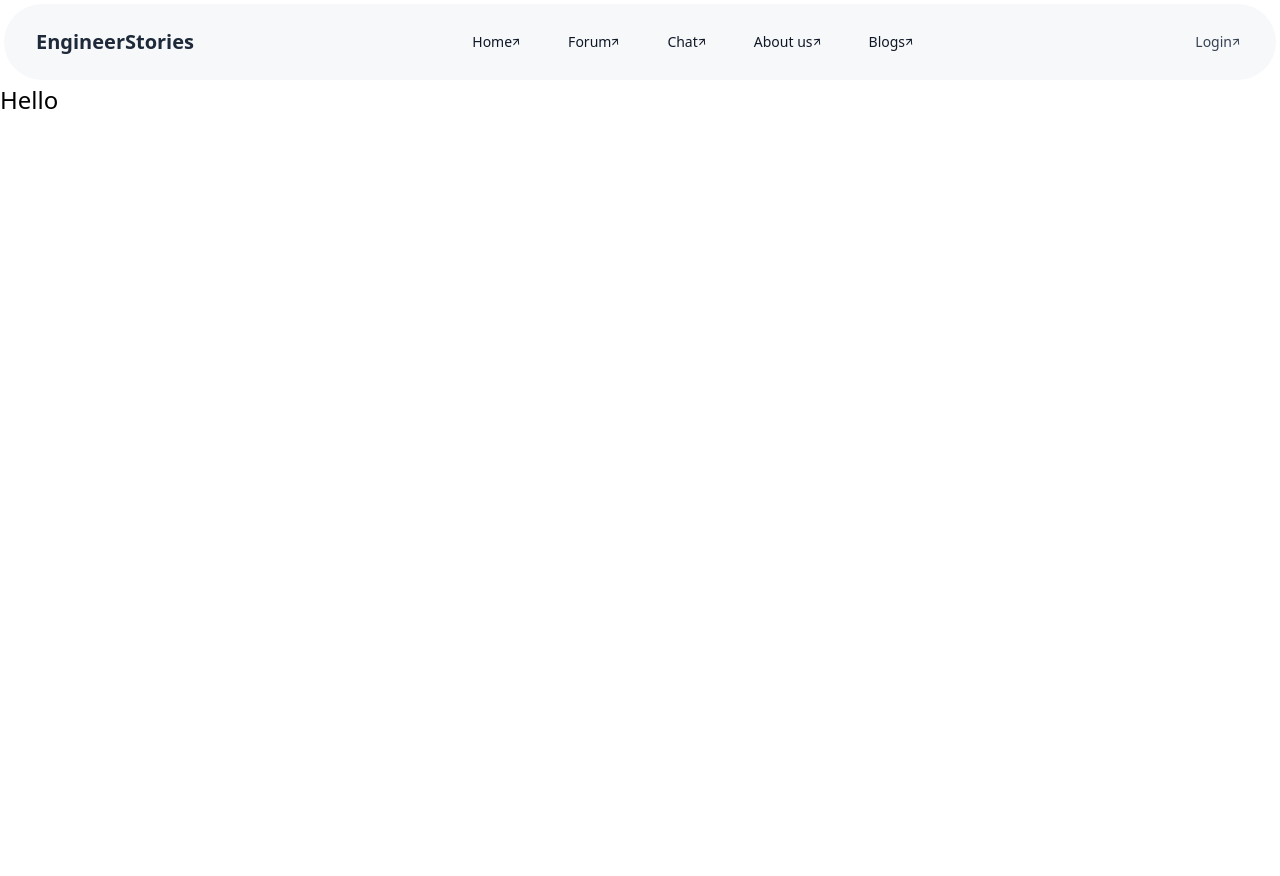
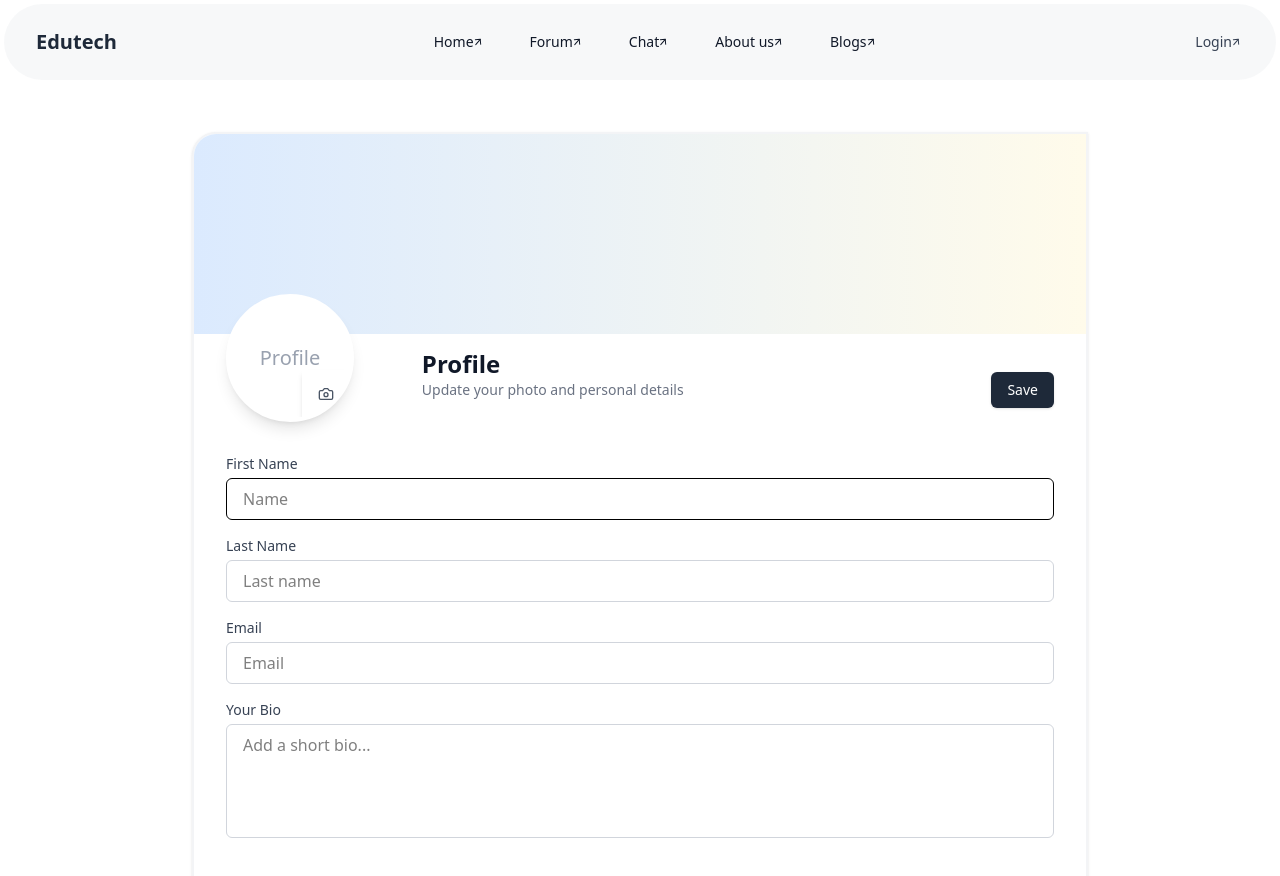
Before and after one commit to rbhavesh1525/Devclash_Frontend, a React (Vite) app: page /student-profile in a window 1280 px wide. Before the commit this address led to /. Before the commit the page ends 800 px from the top, so only its background shows below. Built offline with nearby package versions, Linux system fonts and the light colour scheme.

Commit message:
authentication working done

```diff
--- a/src/App.jsx
+++ b/src/App.jsx
@@ -1,6 +1,6 @@
 
 import './App.css'
-import {Homepage} from "./Pages/PageIndex"
+import {Homepage,Studentprofile,UserSignin,UserSignup} from "./Pages/PageIndex"
 import {Navbar,TopNavBar} from "./Components/CompIndex"
 import {Routes,Route,BrowserRouter} from "react-router-dom"
 import { ToastContainer } from "react-toastify";
@@ -18,7 +18,10 @@ function App() {
     <Routes>
 
       <Route path='*' element={<Navigate  to="/"/>}/>
-      <Route path='/'element ={<> <TopNavBar/><Homepage/></>}/>
+      <Route path='/'element ={<><TopNavBar/><Homepage/></>}/>
+      <Route path='/user-signup' element={<><UserSignup/></>}/>
+      <Route path='/user-signin' element={<><UserSignin/></>}/>
+      <Route path='/student-profile' element={<><TopNavBar/><Studentprofile/></>}></Route>
 
 
     </Routes>
--- a/src/Components/TopNavBar.jsx
+++ b/src/Components/TopNavBar.jsx
@@ -43,13 +43,12 @@ function TopNavBar() {
 
   }
 
-
   return (
     <div className=" top-0 left-0 right-0 z-50">
       <div className="max-w-8xl mx-auto p-1">
         <div className="flex items-center justify-between px-8 py-5 bg-gray-200/30 backdrop-blur-[10px] rounded-full">
 
-          <div className="text-xl font-bold text-gray-800">EngineerStories</div>
+          <div className="text-xl font-bold text-gray-800">Edutech</div>
 
 
           <nav className="hidden lg:flex flex-grow justify-center items-center space-x-8">
@@ -134,7 +133,7 @@ function TopNavBar() {
               <>
 
             <Link
-              to="/login"
+              to="/user-signin"
               className="text-sm font-medium text-gray-700 hover:text-gray-900 transition-all duration-500 ease-in-out
                          flex items-center space-x-1 px-3 py-2 rounded-lg
                          relative group hover:translate-x-2"
--- a/src/Pages/PageIndex.js
+++ b/src/Pages/PageIndex.js
@@ -1,5 +1,6 @@
 import Homepage from "./Homepage"
+import UserSignup from "./UserSignup"
+import UserSignin from "./UserSignin"
 
-
-
-export {Homepage}
+import Studentprofile from "./Studentprofile"
+export {Homepage,Studentprofile,UserSignin,UserSignup}
--- /dev/null
+++ b/src/Pages/Studentprofile.jsx
@@ -0,0 +1,204 @@
+'use client'
+
+import { useState } from "react"
+import { motion } from "framer-motion"
+import { Camera } from 'lucide-react'
+import TopNavBar from "../Components/TopNavBar";
+
+ function Studentprofile() {
+    const [status, setStatus] = useState("");
+// After response:
+
+
+  const [profile, setProfile] = useState({
+    photo: null,
+  })
+
+  const [profileinfo, setProfileInfo] = useState({
+    firstname: "",
+    lastname: "",
+    email: "",
+    bio: "",
+  })
+
+  const handleFileChange = (e, type) => {
+    const file = e.target.files?.[0]
+    if (file) {
+      setProfile(prev => ({ ...prev, [type]: file }))
+    }
+  }
+
+
+  const handleOnChange =(e)=>{
+const {name,value} = e.target;
+setProfileInfo({
+  ...profileinfo,
+  [name]:value,
+})
+  }
+
+
+
+  const handleSubmit = async (e) => {
+    e.preventDefault();
+
+    const formData = new FormData();
+
+    // Append the text fields
+    formData.append("firstname", profileinfo.firstname);
+    formData.append("lastname", profileinfo.lastname);
+    formData.append("email", profileinfo.email);
+    formData.append("bio", profileinfo.bio);
+
+    // Append the image file
+    if (profile.photo) {
+      formData.append("photo", profile.photo);
+    }
+
+    try {
+      const res = await fetch("https://your-backend-url.com/api/profile", {
+        method: "POST",
+        body: formData,
+      });
+
+      const data = await res.json();
+
+      if (res.ok) {
+        console.log("Upload successful:", data);
+        setStatus("Profile uploaded successfully!");
+        // Optionally show success message or redirect
+      } else {
+        console.error("Upload failed:", data.message);
+      }
+    } catch (error) {
+      console.error("Error uploading profile:", error);
+    }
+  };
+
+
+  return (
+    <>
+
+    <div className="w-full max-w-4xl mx-auto mt-12  ">
+      <motion.div
+        initial={{ opacity: 0, y: 20 }}
+        animate={{ opacity: 1, y: 0 }}
+        transition={{ duration: 0.5 }}
+        className="bg-white rounded-tl-3xl border-2 border-gray-100 shadow-sm overflow-hidden"
+      >
+        <div className="relative w-full h-[200px] bg-gradient-to-r from-blue-100 to-amber-50"></div>
+
+        <form onSubmit={handleSubmit}>
+          <div className="px-8 pb-8">
+            <div className="flex justify-between items-center -mt-10 mb-8">
+              <motion.div
+                whileHover={{ scale: 1.05 }}
+                className="relative w-32 h-32 rounded-full border-4 border-white bg-white shadow-lg overflow-hidden flex items-center justify-center"
+              >
+                {profile.photo ? (
+                  <img
+                    src={URL.createObjectURL(profile.photo)}
+                    alt="Profile"
+                    className="w-full h-full object-cover"
+                    style={{ objectPosition: 'center' }}
+                  />
+                ) : (
+                  <span className="text-gray-400 text-xl">Profile</span>
+                )}
+                <input
+                  type="file"
+                  onChange={(e) => handleFileChange(e, 'photo')}
+                  className="absolute inset-0 opacity-0 cursor-pointer"
+                  accept="image/*"
+                />
+                <motion.button
+                  whileHover={{ scale: 1.1 }}
+                  className="absolute bottom-0 right-0 p-4 shadow-md"
+                >
+                  <Camera className="w-4 h-4 text-gray-600" />
+                </motion.button>
+              </motion.div>
+
+              <div className="mr-60 mt-8">
+                <h1 className="text-2xl font-semibold text-gray-900">Profile</h1>
+                <p className="text-sm text-gray-500">Update your photo and personal details</p>
+              </div>
+              <motion.button
+                type="submit"
+                whileHover={{ scale: 1.05 }}
+                whileTap={{ scale: 0.95 }}
+                className="px-4 py-2 bg-gray-800 text-white text-sm font-medium rounded-md shadow-sm mt-16"
+              >
+                Save
+              </motion.button>
+            </div>
+
+
+            <div className="space-y-6">
+              <div className="space-y-4">
+                <div>
+                  <label className="block text-sm font-medium text-gray-700 mb-1">
+                    First Name
+                  </label>
+                  <input
+                    type="text"
+                    className="w-full px-4 py-2 border rounded-md focus:ring-2 focus:ring-blue-500 focus:border-transparent "
+                    placeholder="Name"
+                    name="firstname"
+                    value={profileinfo.firstname}
+                    onChange={handleOnChange}
+                  />
+                </div>
+
+                <div>
+                  <label className="block text-sm font-medium text-gray-700 mb-1">
+                    Last Name
+                  </label>
+                  <input
+                    type="text"
+                    className="w-full px-4 py-2 border border-gray-300 rounded-md focus:ring-2 focus:ring-blue-500 focus:border-transparent"
+                    placeholder="Last name"
+                    name="lastname"
+                    value={profileinfo.lastname}
+                    onChange={handleOnChange}
+                  />
+                </div>
+
+                <div>
+                  <label className="block text-sm font-medium text-gray-700 mb-1">
+                    Email
+                  </label>
+                  <input
+                    type="email"
+                    className="w-full px-4 py-2 border border-gray-300 rounded-md focus:ring-2 focus:ring-blue-500 focus:border-transparent"
+                    placeholder="Email"
+                    name="email"
+                    value={profileinfo.email}
+                    onChange={handleOnChange}
+                  />
+                </div>
+
+                <div>
+                  <label className="block text-sm font-medium text-gray-700 mb-1">
+                    Your Bio
+                  </label>
+                  <textarea
+                    rows={4}
+                    className="w-full px-4 py-2 border border-gray-300 rounded-md focus:ring-2 focus:ring-blue-500 focus:border-transparent resize-none"
+                    placeholder="Add a short bio..."
+                    name="bio"
+                    value={profileinfo.bio}
+                    onChange={handleOnChange} // Attach onChange handler to inputs
+                  />
+                </div>
+              </div>
+            </div>
+          </div>
+        </form>
+      </motion.div>
+    </div>
+  </>
+
+  )
+}
+export default Studentprofile;
--- a/src/Pages/UserSignup.jsx
+++ b/src/Pages/UserSignup.jsx
@@ -13,6 +13,8 @@ function UserSignup() {
     phone:"",
     email: "",
     password: "",
+    className:"",
+    parentEmail : "",
   });
 
   const handleSignupSubmit = async (e) => {
@@ -69,13 +71,40 @@ function UserSignup() {
           />
 
 <input
-            type="phone"
+            type="tel"
             placeholder=" Phone Number"
             name="phone"
             value={signupData.phone}
             onChange={handleChange}
             className="w-full p-2 border border-gray-300 rounded-lg"
           />
+
+<select
+  name="className"
+  value={signupData.className}
+  onChange={handleChange}
+  className="w-full p-2 border border-gray-300 rounded-lg"
+>
+  <option value="">Select your Standard</option>
+  <option value="Grade 6">Grade 6</option>
+  <option value="Grade 7">Grade 7</option>
+  <option value="Grade 8">Grade 8</option>
+  <option value="Grade 9">Grade 9</option>
+  <option value="Grade 10">Grade 10</option>
+  <option value="Grade 11">Grade 11</option>
+  <option value="Grade 12">Grade 12</option>
+</select>
+
+
+<input
+            type="email"
+            placeholder="Enter your parent Email"
+            name="parentEmail"
+            value={signupData.parentEmail}
+            onChange={handleChange}
+            className="w-full p-2 border border-gray-300 rounded-lg"
+          />
+
 
           <input
             type="email"
--- a/src/Store/authStore.js
+++ b/src/Store/authStore.js
@@ -3,19 +3,19 @@ import { create } from "zustand";
 const useAuthStore = create((set) => ({
   user: JSON.parse(localStorage.getItem("user")) || null,
   token: localStorage.getItem("token") || null,
-  hospitalId: localStorage.getItem("hospitalId") || null,  // 🔹 Persist hospitalId
+
   isAuthenticated: !!localStorage.getItem("token"),
 
   // Login function
   login: (userData, token) => {
     localStorage.setItem("token", token);
     localStorage.setItem("user", JSON.stringify(userData));
-    localStorage.setItem("hospitalId", userData.id);  // 🔹 Store hospitalId in localStorage
+
 
     set({
       user: userData,
       token,
-      hospitalId: userData.id, // 🔹 Persist ID
+
       isAuthenticated: true,
     });
 
@@ -26,9 +26,9 @@ const useAuthStore = create((set) => ({
   logout: () => {
     localStorage.removeItem("token");
     localStorage.removeItem("user");
-    localStorage.removeItem("hospitalId"); // 🔹 Clear hospitalId on logout
 
-    set({ user: null, token: null, hospitalId: null, isAuthenticated: false });
+
+    set({ user: null, token: null,  isAuthenticated: false });
     console.log("Logout Successful");
   },
 }));
```
